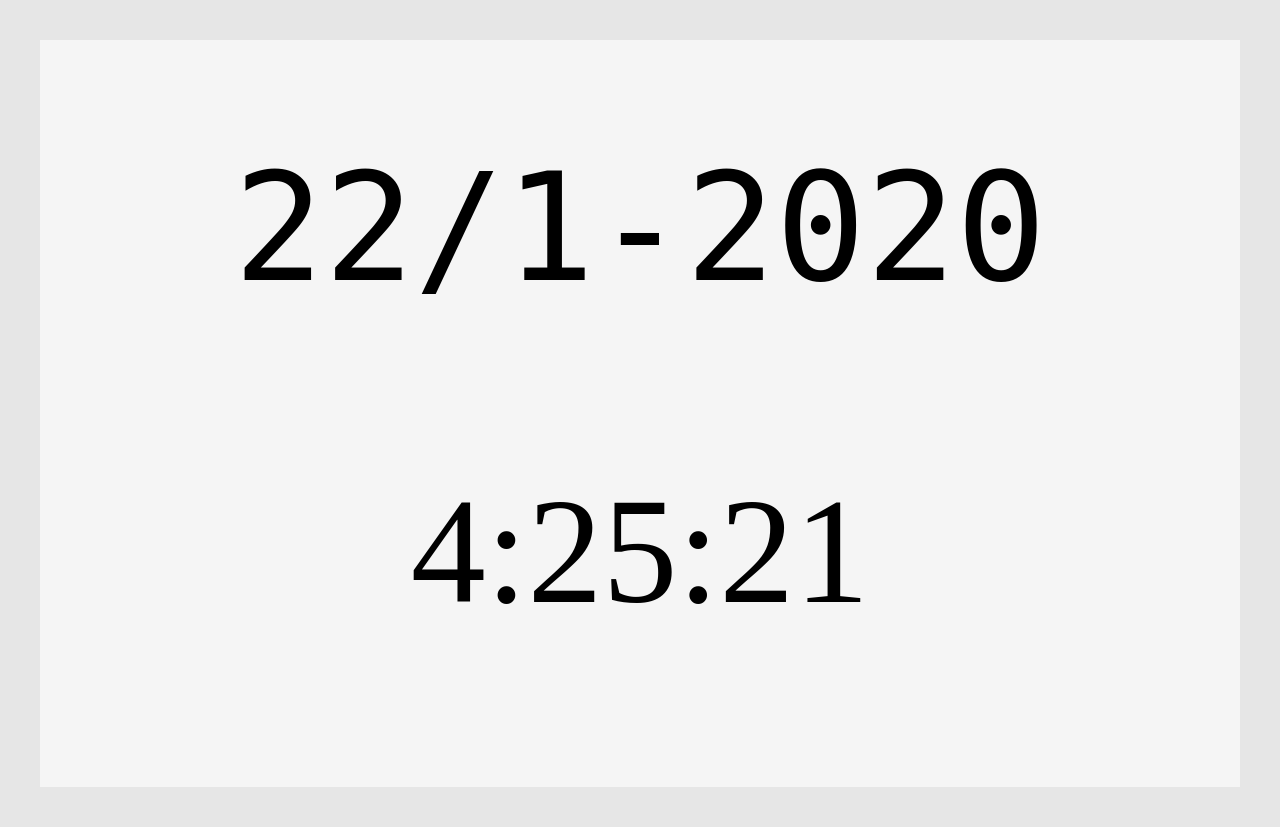
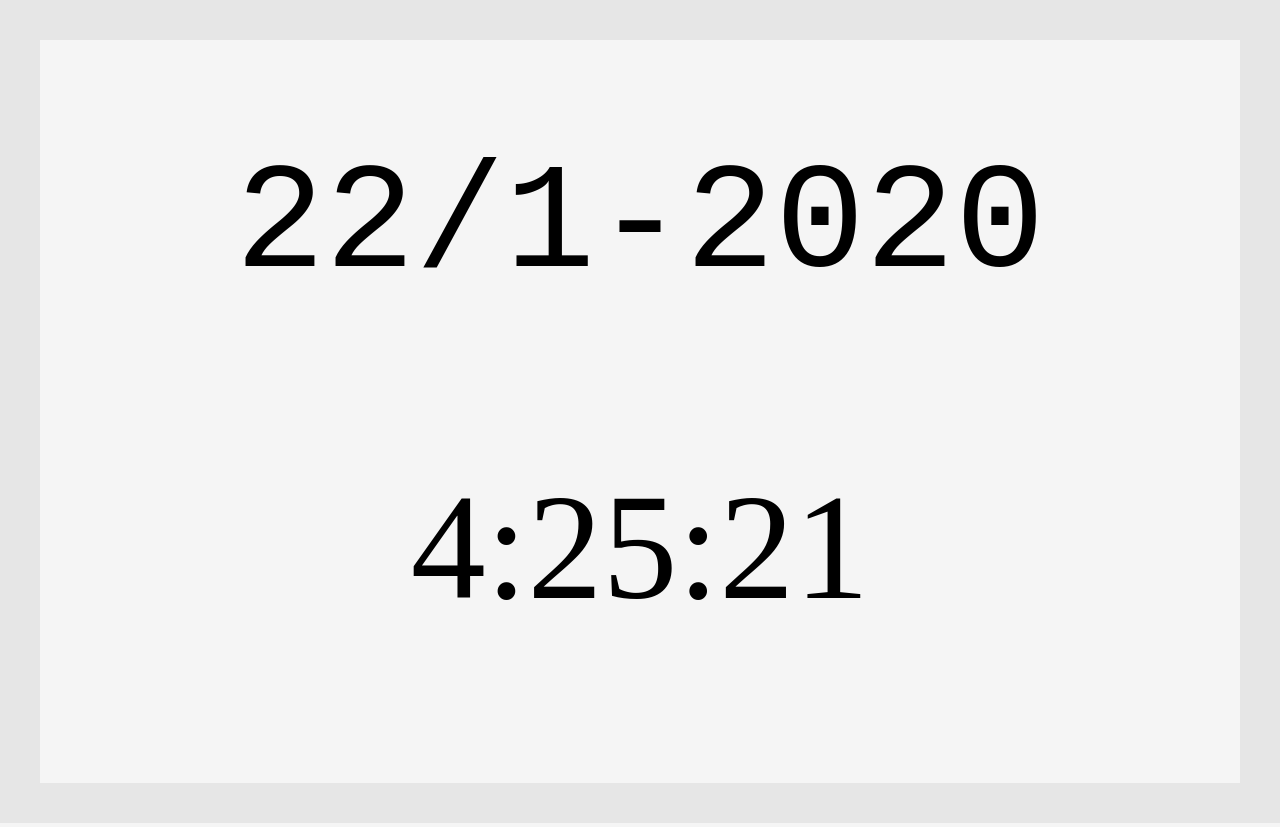
Before and after one commit to Spinexd/clock, a plain HTML site: page index.html in a window 1280 px wide. Drawn offline with Linux system fonts and the light colour scheme.

Commit message:
Add files via upload

```diff
--- a/style.css
+++ b/style.css
@@ -13,7 +13,7 @@ margin: auto;
 
 h1 {
   text-align: center;
-  font-family: digital-7, 'monospace';
+  font-family: digital-7, monospace;
   font-weight: 50;
   font-size: 150px;
 
```
